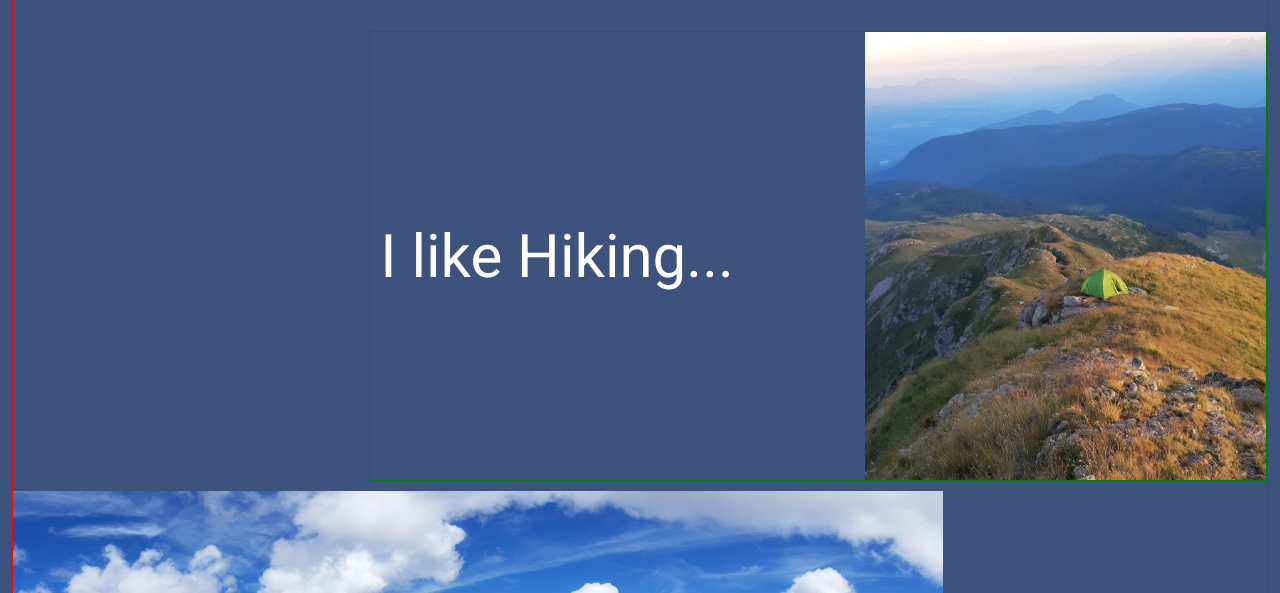
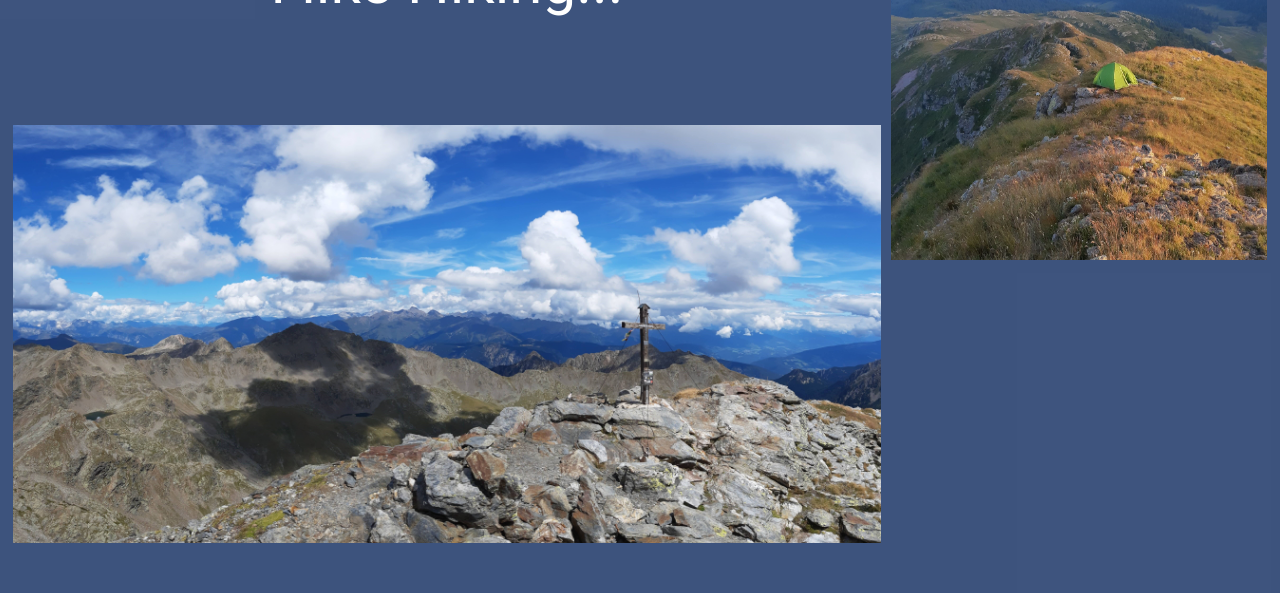
Before and after one commit to Armingross/myWebsite, a React (Create React App) app: page /aboutMe in a window 1280 px wide. Shown: the part 1760-2353 px from the top of the page. Built offline with nearby package versions, Linux system fonts and the light colour scheme.

Commit message:
about me structure finish, now animate and style

```diff
--- a/src/components/aboutMe/aboutMe.css
+++ b/src/components/aboutMe/aboutMe.css
@@ -10,8 +10,8 @@
 .page {
     display: flex;
     width: 98%;
-    height: 100vh;
-    border: 1px solid red;
+    height: 100vh;/*
+    border: 1px solid red; */
 }
 
 .text {
@@ -63,34 +63,31 @@
 /* Hiking Page */
 #thirdPage {
     display: flex;
-    flex-direction: column;
-    justify-content: center;
-    height: 100vw;
+    height: 100vh;
+    align-items: flex-start;
+    gap: 10px;
 }
 
 .thirdPictureOne {
-    height: 100%;
-    align-self: flex-end;
+    width: 30%;
 }
 
 .thridTextPictureBox {
     display: flex;
-    justify-content: space-between;
-    align-items: center;
-    height: 35vw;
-    width: 70vw;
-    border: 1px solid green;
-    align-self: flex-end;
-    margin-bottom: 10px;
+    flex-direction: column;
+    justify-content: space-evenly;
+    height: 100%;
 }
 
 #thirdTextBox {
+    display: flex;
+    align-items: center;
     justify-content: center;
+    height: auto;
 }
 
 .thirdPictureTwo {
-    height: 35vw;
-    align-self: flex-start;
+    width: 100%;
 }
 
 
@@ -101,20 +98,21 @@
     display: flex;
     align-items: center;
     justify-content: space-evenly;
+    height: 60vw;
 }
 
 .fourthPictureOne {
-    width: 400px;
+    width: 28vw;
 }
 
 #FourthTextPictureBox {
-    width: 400px;
+    width: 28vw;
     display: flex;
     flex-direction: column;
-    align-self: flex-end;
 }
 
 #fourthTextBox {
+    display: flex;
     justify-content: center;
     height: 188px;
 }
@@ -124,7 +122,7 @@
 }
 
 .travelPictureTwo {
-    width: 400px;
+    width: 28vw;
     height: auto;
 }
 
@@ -135,6 +133,30 @@
     justify-content: space-evenly;
 }
 
-.sportPicture {
-    width: 400px;
+.sportPictureOne {
+    width: 28vw;
 }
+
+.sportPictureTwo {
+    width: 28vw;
+}
+
+/* and of course */
+#sixthPage {
+    display: flex;
+    align-items: center;
+    justify-content: center;
+}
+
+/* Programming Page */
+#seventhPage {
+    display: flex;
+    align-items: center;
+    justify-content: space-evenly;
+}
+
+.programmingPicture {
+    width: 28vw;
+    height: 500px;
+    border: 1px solid white;
+}
--- a/src/components/aboutMe/aboutMe.js
+++ b/src/components/aboutMe/aboutMe.js
@@ -57,9 +57,9 @@ export default function Home(){
                     <div id="thirdTextBox">
                         <p className="text">I like Hiking...</p>
                     </div>
-                    <img src="img/hikingTent.jpg" alt="picture of a Tent" className="thirdPictureOne"/>
+                    <img src="img/jakobsSpitzePanorama.jpg" alt="picture of a Tent" className="thirdPictureTwo"/>
                 </div>
-                <img src="img/jakobsSpitzePanorama.jpg" alt="picture of a Tent" className="thirdPictureTwo"/>
+                <img src="img/hikingTent.jpg" alt="picture of a Tent" className="thirdPictureOne"/>
             </div>
 
             {/* Traveling page */}
@@ -76,16 +76,29 @@ export default function Home(){
 
             {/* Fifth page */}
             <div className="page" id="fifthPage">
+                <img src="img/gym.png" alt="picture of me playing volleyball" className="sportPictureOne"/>
                 <div>
                     <p className="text">Sport...</p>
                 </div>
-                <img src="img/volleyball.jpg" alt="picture of me playing volleyball" className="sportPicture"/>
+                <img src="img/volleyball.jpg" alt="picture of me in the gym" className="sportPictureTwo"/>
             </div>
 
             {/* Sixth page */}
-            <div className="page">
-                <div></div>
-                <div></div>
+            <div className="page" id="sixthPage">
+                <div>
+                    <p className="text">and of course...</p>
+                </div>
+            </div>
+
+            {/* Programming page */}
+            <div className="page" id="seventhPage">
+                <div>
+                    <p className="text">Programming</p>
+                </div>
+                <div className="programmingPicture">
+
+                </div>
+                {/* <img src="img/volleyball.jpg" alt="picture of me programming" className="programmingPicture"/> */}
             </div>
 
         </div>
--- a/src/components/home/home.js
+++ b/src/components/home/home.js
@@ -92,7 +92,6 @@ export default function Home(){
     }
 
     const navigateAboutMe = () => {
-        console.log("huso")
         navigate("/aboutme")
     }
 
@@ -132,7 +131,7 @@ export default function Home(){
 
     return(
         <div className="display">
-            <Menu menuState={menuState} setMenuState={setMenuState}></Menu>
+            <Menu menuState={menuState} setMenuState={setMenuState} navigateAboutMe={navigateAboutMe}></Menu>
             {/*logo div*/}
             <motion.div className="logoBox"
             variants={logoVariant}
--- a/src/components/home/menu.js
+++ b/src/components/home/menu.js
@@ -3,7 +3,7 @@ import styles from "./home.css"
 import { motion, AnimatePresence } from "framer-motion"
 import ArrowBackIcon from '@mui/icons-material/ArrowBack';
 
-export default function Menu({menuState, setMenuState}) {
+export default function Menu({menuState, setMenuState, navigateAboutMe}) {
 
     const menuScreenVariant = {
         hidden: { x: "100vw" },
@@ -32,7 +32,7 @@ export default function Menu({menuState, setMenuState}) {
                     exit="hiddenAgain">
                         <div className="menuScreen">
                             <ArrowBackIcon className="arrowIcon" onClick={() => {setMenuState(false)}} sx={{fontSize: "40px"}}/>
-                            <p className="menuItems">About Me</p>
+                            <p className="menuItems" onClick={navigateAboutMe}>About Me</p>
                             <p className="menuItems">Resume</p>
                             <p className="menuItems">Contact Me</p>
                         </div>
```
Also changed, not shown: public/img/gym.png (added).
